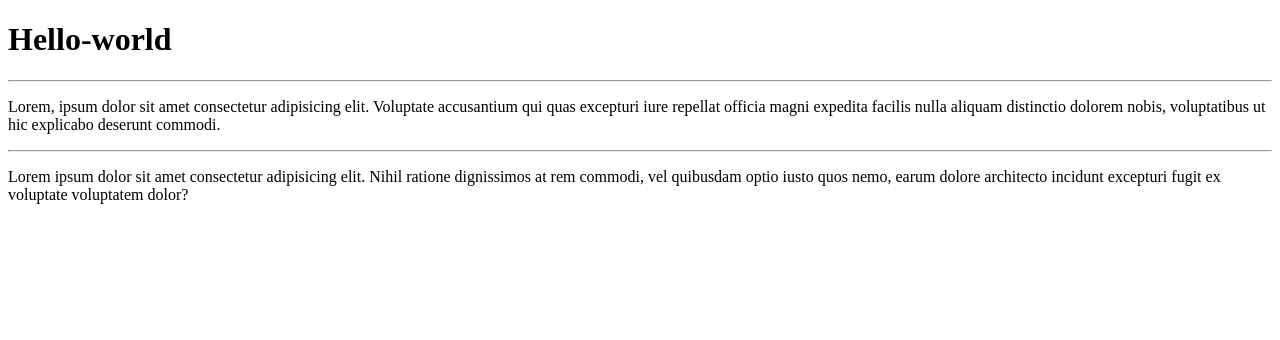
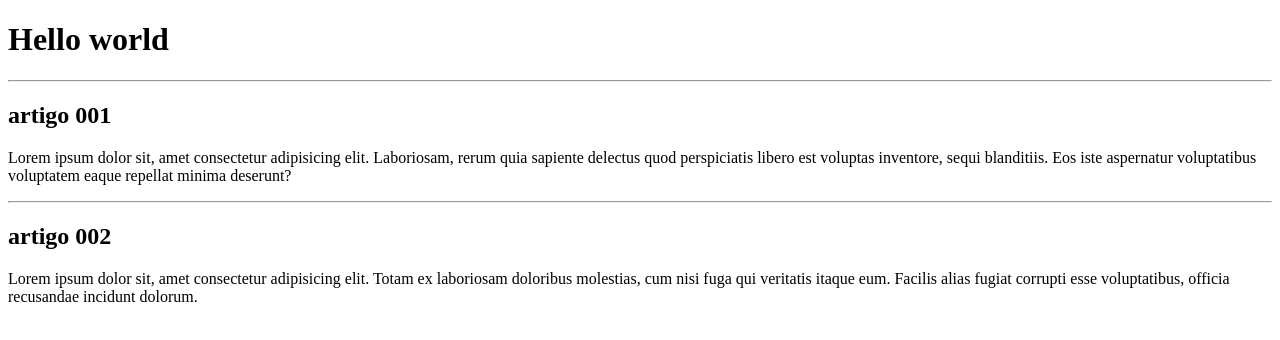
Before and after one commit to Ayesha-Hayat/Hello-World, a plain HTML site: page site-exemplo/index.html in a window 1280 px wide. Drawn offline with Linux system fonts and the light colour scheme.

Commit message:
add index
..

```diff
--- a/site-exemplo/index.html
+++ b/site-exemplo/index.html
@@ -6,10 +6,20 @@
     <title>Meu primeiro site em repositório</title>
 </head>
 <body>
-   <h1>Hello-world</h1>
+    <main>
+        <header>
+            <h1>Hello world</h1>
+        </header>
+    </main>
    <hr>
-   <p>Lorem, ipsum dolor sit amet consectetur adipisicing elit. Voluptate accusantium qui quas excepturi iure repellat officia magni expedita facilis nulla aliquam distinctio dolorem nobis, voluptatibus ut hic explicabo deserunt commodi.</p>
+   <article>
+    <h2> artigo 001 </h2>
+        <p> Lorem ipsum dolor sit, amet consectetur adipisicing elit. Laboriosam, rerum quia sapiente delectus quod perspiciatis libero est voluptas inventore, sequi blanditiis. Eos iste aspernatur voluptatibus voluptatem eaque repellat minima deserunt?</p>
+
+   </article>
    <hr>
-   <p>Lorem ipsum dolor sit amet consectetur adipisicing elit. Nihil ratione dignissimos at rem commodi, vel quibusdam optio iusto quos nemo, earum dolore architecto incidunt excepturi fugit ex voluptate voluptatem dolor?</p>
+ <article> <h2> artigo 002 </h2>
+      <p>Lorem ipsum dolor sit, amet consectetur adipisicing elit. Totam ex laboriosam doloribus molestias, cum nisi fuga qui veritatis itaque eum. Facilis alias fugiat corrupti esse voluptatibus, officia recusandae incidunt dolorum.</p>
+    </article>
 </body>
 </html>
```
